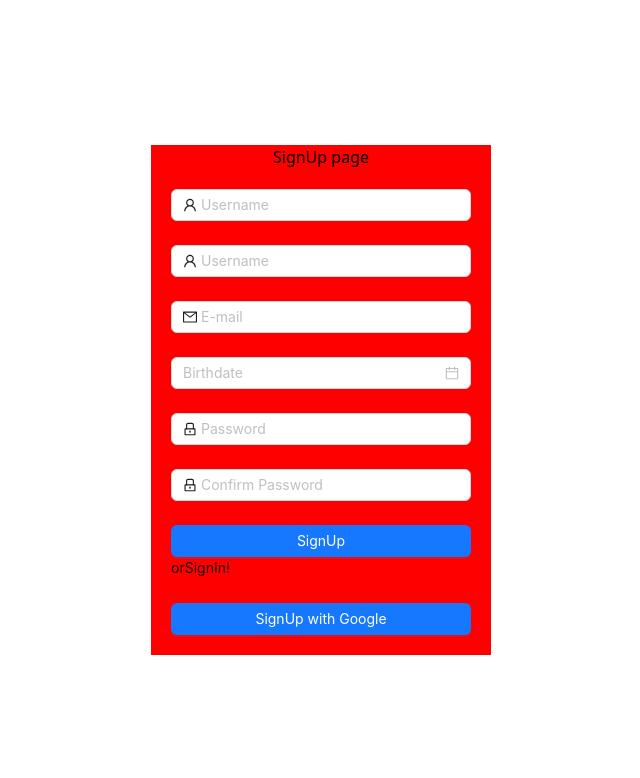
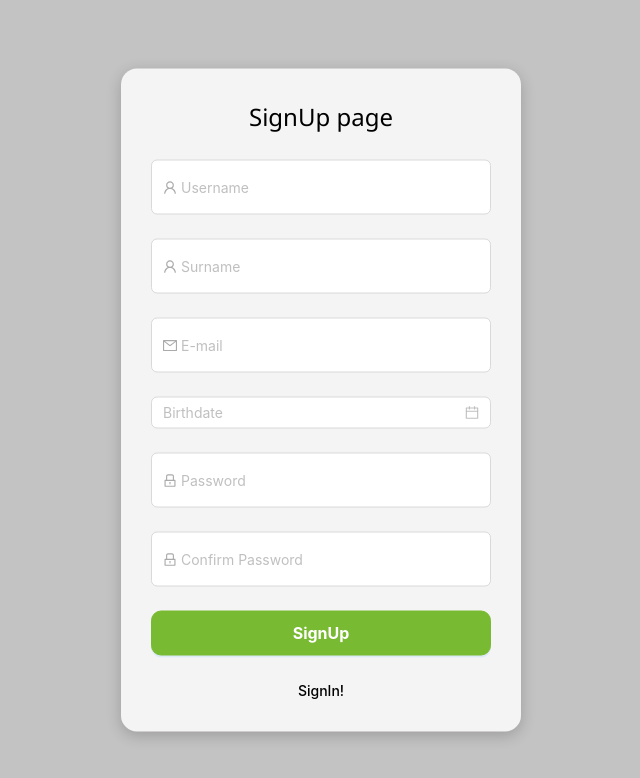
Before and after one commit to flexxdarker/Rozetka_API, a React (Vite) app in the folder RozetkaReactTs/: page /signup in a window 1280 px wide. Shown: the top 778 px of the page, without its empty margins (319-959 px from the left). Built offline with nearby package versions, Linux system fonts and the light colour scheme.

Commit message:
login appearance update

```diff
--- /dev/null
+++ b/RozetkaReactTs/src/components/auth/GoogleLoginButton.css
@@ -0,0 +1,24 @@
+.google-login-btn {
+    width: 100%;
+    border-radius: 8px;
+    border: 1px solid #8bc34a;
+    color: #555;
+    font-weight: 500;
+    display: flex;
+    align-items: center;
+    justify-content: center;
+    background-color: #ffffff;
+    margin-top: 10px;
+    padding: 8px;
+}
+
+.google-login-btn:hover {
+    background-color: #f0f9e8;
+    border-color: #7cb342;
+    color: #333;
+}
+
+.google-login-btn .anticon {
+    font-size: 18px;
+    margin-right: 8px;
+}
--- /dev/null
+++ b/RozetkaReactTs/src/components/auth/SignIn.css
@@ -0,0 +1,90 @@
+body {
+    background-color: #8f8d8d86;
+    font-family: 'Segoe UI', sans-serif;
+  }
+
+.signin-container,
+.signin-container h1,
+.signin-container a,
+.signup-link,
+.signup-link a {
+  color: #000 !important;
+}
+
+  .signin-container {
+    background-color: #f5f4f4;
+    border-radius: 16px;
+    box-shadow: 0 4px 15px rgba(0,0,0,0.2);
+    padding: 30px;
+    width: 400px;
+    margin: auto;
+    position: absolute;
+    top: 50%;
+    left: 50%;
+    transform: translate(-50%, -50%);
+    display: flex;
+    flex-direction: column;
+  }
+
+  .signin-container h1 {
+    text-align: center;
+    margin-bottom: 25px;
+    color: #fff;
+    font-size: 24px;
+  }
+
+  .ant-input {
+    height: 45px;
+    border-radius: 10px;
+  }
+
+  .ant-input-prefix {
+    color: #aaa;
+  }
+
+  .ant-btn-primary {
+    background-color: #78ba32;
+    border-color: #78ba32;
+    font-weight: bold;
+    border-radius: 10px;
+    height: 45px;
+    font-size: 16px;
+  }
+
+  .ant-btn-primary:hover {
+    background-color: #67a22b !important;
+    border-color: #67a12f !important;
+  }
+
+  .signup-link {
+    text-align: center;
+    margin-top: 15px;
+    color: #aaa;
+  }
+
+  .signup-link a {
+    color: #78ba32;
+  }
+
+  .signin-form a {
+    color: #aaa;
+  }
+
+  .google-login-btn-wrapper {
+    width: 100%;
+    margin-top: 15px;
+  }
+
+  .google-login-btn-wrapper button {
+    width: 100%;
+    border-radius: 10px;
+    border: 1px solid #78ba32;
+    color: #000;
+    background-color: #f9f9f9;
+    font-weight: 500;
+    height: 45px;
+  }
+
+  .google-login-btn-wrapper button:hover {
+    background-color: #eef9e1;
+  }
--- a/RozetkaReactTs/src/components/auth/SignIn.tsx
+++ b/RozetkaReactTs/src/components/auth/SignIn.tsx
@@ -1,27 +1,21 @@
 import React from 'react';
-import { LockOutlined, UserOutlined } from '@ant-design/icons';
+import { GoogleOutlined, LockOutlined, UserOutlined } from '@ant-design/icons';
 import { Button, Form, Input, Flex, type FormProps, message } from 'antd';
 import { Link, useNavigate } from "react-router-dom";
 import { ILoginModel } from "../../models/accountsModel.ts";
 import { AccountsService } from "../../services/accountsService.ts";
 import { TokenService } from "../../services/tokenService.ts";
-import { useGoogleLogin } from '@react-oauth/google';
 import { GoogleOAuthProvider } from '@react-oauth/google';
-import GoogleLoginButton from "./GoogleLoginButton.tsx"; // Додаємо імпорт
-
-import { GoogleOutlined } from '@ant-design/icons';
+import GoogleLoginButton from "./GoogleLoginButton.tsx";
+import './SignIn.css';
 
 const SignIn: React.FC = () => {
   const navigate = useNavigate();
-    const remember = React.useRef(false);
-
 
   const onFinish: FormProps<ILoginModel>['onFinish'] = async (values) => {
-        console.log('Form values:', { ...values });
     try {
       const res = await AccountsService.login(values);
       TokenService.save(res.data);
-
       if (res.status === 200) {
         message.success("Ви успішно увійшли в свій акаунт");
         navigate("/");
@@ -29,80 +23,25 @@ const SignIn: React.FC = () => {
         message.warning("Помилка авторизації");
       }
     } catch (error: any) {
-            console.error("Помилка при авторизації:", error);
       message.error("Помилка входу");
     }
   };
 
-    const onFinishFailed: FormProps<ILoginModel>['onFinishFailed'] = (errorInfo) => {
-        console.log('Failed:', errorInfo);
+  const onLoginGoogleResult = (tokenGoogle: string) => {
+    console.log("google token", tokenGoogle);
   };
 
-    // Функція для авторизації через Google
-    // const glLogin = useGoogleLogin({
-    //     onSuccess: async (tokenResponse) => {
-    //         console.log('Google Token Response:', tokenResponse);
-    //
-    //         try {
-    //             const result = await AccountsService.googleLogin({
-    //                 token: tokenResponse.access_token,
-    //                 remember: remember.current,
-    //             });
-    //
-    //             if (result.status === 200) {
-    //                 message.success("Ви успішно увійшли в свій акаунт");
-    //                 navigate("/");
-    //             } else {
-    //                 console.error('Помилка авторизації через Google:', result.data);
-    //                 if (result.status === 403) {
-    //                     message.error("Підтвердіть свій Email для завершення авторизації");
-    //                 } else {
-    //                     message.error(`Помилка авторизації: ${result.statusText}`);
-    //                 }
-    //             }
-    //
-    //         } catch (error: any) {
-    //             console.error('Помилка авторизації через Google:', error);
-    //             message.error("Не вдалося авторизуватися через Google");
-    //
-    //             if (error.response && error.response.data) {
-    //                 console.error('Помилка від сервера:', error.response.data);
-    //                 message.error(`Помилка сервера: ${error.response.data.message}`);
-    //             }
-    //         }
-    //     }
-    // });
+  const CLIENT_ID = '234334407358-8tdcpdrksc7d9o6mv3gkm7tcnpfdg4q4.apps.googleusercontent.com';
 
-
-    const onLoginGoogleResult = (tokenGoogle:string) => {
-        console.log("google token", tokenGoogle);
-    }
-
-    const CLIENT_ID = '234334407358-8tdcpdrksc7d9o6mv3gkm7tcnpfdg4q4.apps.googleusercontent.com';
   return (
     <GoogleOAuthProvider clientId={CLIENT_ID}>
-        <div style={{
-            minWidth: "300px",
-            maxWidth: "fit-content",
-            height: "fit-content",
-            backgroundColor: "blue",
-            alignItems: "center",
-            margin: "auto",
-            display: 'flex',
-            flexDirection: 'column',
-            position: "absolute",
-            left: 0,
-            right: 0,
-            top: 0,
-            bottom: 0
-        }}>
+      <div className="signin-container">
         <h1>SignIn page</h1>
         <Form
           name="login"
           initialValues={{ remember: true }}
-                style={{ maxWidth: 360, margin: "20px", width: "300px" }}
+          className="signin-form"
           onFinish={onFinish}
-                onFinishFailed={onFinishFailed}
         >
           <Form.Item
             name="email"
@@ -119,7 +58,7 @@ const SignIn: React.FC = () => {
           </Form.Item>
 
           <Form.Item>
-                    <Flex justify="space-between" align="center">
+            <Flex justify="center">
               <a href="">Forgot password</a>
             </Flex>
           </Form.Item>
@@ -128,12 +67,12 @@ const SignIn: React.FC = () => {
             <Button block type="primary" htmlType="submit">
               SignIn
             </Button>
-                    or
+            <div className="signup-link">
               <Link to="/signup">SignUp!</Link>
+            </div>
           </Form.Item>
 
           <GoogleLoginButton icon={<GoogleOutlined />} title='Увійти з Google' onLogin={onLoginGoogleResult} />
-
         </Form>
       </div>
     </GoogleOAuthProvider>
--- /dev/null
+++ b/RozetkaReactTs/src/components/auth/SignUp.css
@@ -0,0 +1,98 @@
+body {
+  background-color: #8f8d8d86;
+  font-family: 'Segoe UI', sans-serif;
+}
+
+.signin-container,
+.signin-container h1,
+.signin-container a,
+.signup-link,
+.signup-link a {
+  color: #000 !important;
+}
+
+.signin-container {
+  background-color: #f5f4f4;
+  border-radius: 16px;
+  box-shadow: 0 4px 15px rgba(0,0,0,0.2);
+  padding: 30px;
+  width: 400px;
+  margin: auto;
+  position: absolute;
+  top: 50%;
+  left: 50%;
+  transform: translate(-50%, -50%);
+  display: flex;
+  flex-direction: column;
+}
+
+.signin-container h1 {
+  text-align: center;
+  margin-bottom: 25px;
+  color: #333;
+  font-size: 24px;
+}
+
+.ant-input {
+  height: 45px;
+  border-radius: 10px;
+}
+
+.ant-input-prefix {
+  color: #aaa;
+}
+
+.ant-btn-primary {
+  background-color: #78ba32;
+  border-color: #78ba32;
+  font-weight: bold;
+  border-radius: 10px;
+  height: 45px;
+  font-size: 16px;
+}
+
+.ant-btn-primary:hover {
+  background-color: #67a22b !important;
+  border-color: #67a12f !important;
+}
+
+.signup-link {
+  display: flex;
+  justify-content: center;
+  margin-top: 15px;
+  color: #aaa;
+}
+
+.signup-link a {
+  color: #78ba32;
+  font-weight: 500;
+  text-decoration: none;
+}
+
+.signup-link a:hover {
+  color: #67a22b;
+  text-decoration: underline;
+}
+
+.signin-form a {
+  color: #aaa;
+}
+
+.google-login-btn-wrapper {
+  width: 100%;
+  margin-top: 15px;
+}
+
+.google-login-btn-wrapper button {
+  width: 100%;
+  border-radius: 10px;
+  border: 1px solid #78ba32;
+  color: #000;
+  background-color: #f9f9f9;
+  font-weight: 500;
+  height: 45px;
+}
+
+.google-login-btn-wrapper button:hover {
+  background-color: #eef9e1;
+}
--- a/RozetkaReactTs/src/components/auth/SignUp.tsx
+++ b/RozetkaReactTs/src/components/auth/SignUp.tsx
@@ -1,6 +1,5 @@
 import React from 'react';
 import {Button, Form, Input, FormProps, DatePicker, message} from 'antd';
-// import { Select, Button, Checkbox, Form, Input, FormProps } from 'antd';
 import {LockOutlined, UserOutlined, MailOutlined} from "@ant-design/icons";
 import {Link, useNavigate} from "react-router-dom";
 import {IRegisterModel} from "../../models/accountsModel.ts";
@@ -8,113 +7,87 @@ import {AccountsService} from "../../services/accountsService.ts";
 import utc from 'dayjs/plugin/utc';
 import dayjs from 'dayjs';
 import {TokenService} from "../../services/tokenService.ts";
-
+import './SignUp.css';
 dayjs.extend(utc);
-
-
-// const { Option } = Select;
 
 const SignUp: React.FC = () => {
 
     const navigate = useNavigate();
 
     const onFinish: FormProps<IRegisterModel>['onFinish'] = async (values) => {
-        console.log('Form values:', {...values}); // Обробка відправки форми з додатковими даними редактора
+        console.log('Form values:', {...values});
 
         const selectedDate = values.birthdate;
         const utcDate = dayjs(selectedDate).utc().format()
 
-
-        console.log(utcDate)
+        console.log(utcDate);
         console.log('Form values:', {...values, birthdate: utcDate});
 
+        try {
             const res = await AccountsService.register({...values, birthdate: utcDate});
             TokenService.save(res.data);
-        if (res.status == 200) {
-            message.success("register success");
+            if (res.status === 200) {
+                message.success("Register success");
                 navigate('/');
             } else {
-            message.warning("Warning");
+                message.warning("Warning: Something went wrong.");
+            }
+        } catch (error) {
+            message.error("An error occurred during registration.");
         }
     };
-
-    // const onFinishFailed: FormProps<FieldTypeSignUp>['onFinishFailed'] = (errorInfo) => {
-    //     console.log('Failed:', errorInfo);
-    // };
 
     const GoogleSignUp = () => {
         console.log('Google SignUp');
     };
 
-
     return (
-        <>
-            <div style={{
-                minWidth: "300px",
-                maxWidth: "fit-content",
-                height: "fit-content",
-                backgroundColor: "red",
-                alignItems: "center",
-                margin: "auto",
-                display: 'flex',
-                flexDirection: 'column',
-                position: "absolute",
-                left: 0,
-                right: 0,
-                top: 0,
-                bottom: 0
-            }}>
+        <div className="signin-container">
             <h1>SignUp page</h1>
             <Form
                 name="login"
                 initialValues={{remember: true}}
-                    style={{maxWidth: 360, margin: "20px", width: "300px"}}
                 onFinish={onFinish}
-                    // onFinishFailed={onFinishFailed}
             >
                 <Form.Item
                     name="name"
                     rules={[{required: true, message: 'Please input your User name!'}]}
                 >
-                        <Input prefix={<UserOutlined/>} placeholder="Username"/>
+                    <Input prefix={<UserOutlined />} placeholder="Username" />
                 </Form.Item>
 
                 <Form.Item
                     name="surname"
                     rules={[{required: true, message: 'Please input your User surname!'}]}
                 >
-                        <Input prefix={<UserOutlined/>} placeholder="Username"/>
+                    <Input prefix={<UserOutlined />} placeholder="Surname" />
                 </Form.Item>
 
                 <Form.Item
                     name="email"
-                        rules={[{required: true, message: 'Please input your E-mail!'},
-                            {type: 'email', message: 'The input is not valid E-mail!',}
+                    rules={[
+                        {required: true, message: 'Please input your E-mail!'},
+                        {type: 'email', message: 'The input is not valid E-mail!'}
                     ]}
                 >
-                        <Input prefix={<MailOutlined/>} placeholder="E-mail"/>
+                    <Input prefix={<MailOutlined />} placeholder="E-mail" />
                 </Form.Item>
-
-                    {/*<Form.Item*/}
-                    {/*    name="phoneNumber"*/}
-                    {/*    rules={[{ required: true, message: 'Please input your phone number!' }]}*/}
-                    {/*>*/}
-                    {/*    <Input addonBefore={prefixSelector} style={{ width: '100%' }} placeholder="Phone Number"/>*/}
-                    {/*</Form.Item>*/}
 
                 <Form.Item
                     name="birthdate"
                     rules={[{required: true, message: 'Please input your birthdate!'}]}
                 >
-                        <DatePicker format={'YYYY-MM-DD'} style={{ width: '100%' }} placeholder="Birthdate"/>
+                    <DatePicker format={'YYYY-MM-DD'} style={{width: '100%'}} placeholder="Birthdate" />
                 </Form.Item>
 
                 <Form.Item
                     name="password"
-                        rules={[{required: true, message: 'Please input your Password!'},
-                            {min: 8, message: 'Password must be at least 8 characters long!'}]}
+                    rules={[
+                        {required: true, message: 'Please input your Password!'},
+                        {min: 8, message: 'Password must be at least 8 characters long!'}
+                    ]}
                 >
-                        <Input prefix={<LockOutlined/>} type="password" placeholder="Password"/>
+                    <Input prefix={<LockOutlined />} type="password" placeholder="Password" />
                 </Form.Item>
 
                 <Form.Item
@@ -122,44 +95,30 @@ const SignUp: React.FC = () => {
                     dependencies={['password']}
                     hasFeedback
                     rules={[
-                            {
-                                required: true,
-                                message: 'Please confirm your password!',
-                            },
+                        {required: true, message: 'Please confirm your password!'},
                         ({getFieldValue}) => ({
                             validator(_, value) {
                                 if (!value || getFieldValue('password') === value) {
                                     return Promise.resolve();
                                 }
-                                    return Promise.reject(new Error('The new password that you entered do not match!'));
+                                return Promise.reject(new Error('The passwords do not match!'));
                             },
                         }),
                     ]}
                 >
-                        <Input prefix={<LockOutlined/>} type="password" placeholder="Confirm Password"/>
+                    <Input prefix={<LockOutlined />} type="password" placeholder="Confirm Password" />
                 </Form.Item>
-
-                    {/*<Form.Item>*/}
-                    {/*    <Form.Item name="remember" valuePropName="checked" noStyle>*/}
-                    {/*        <Checkbox>Remember me</Checkbox>*/}
-                    {/*    </Form.Item>*/}
-                    {/*</Form.Item>*/}
 
                 <Form.Item>
                     <Button block type="primary" htmlType="submit">
                         SignUp
                     </Button>
-                        or
-                        {/*<a href="">Register now!</a>*/}
+                </Form.Item>
+                    <div className="signup-link">
                  <Link to="/signin">SignIn!</Link>
-                    </Form.Item>
-
-                    <Button block type="primary" htmlType="button" onClick={GoogleSignUp}>
-                        SignUp with Google
-                    </Button>
+                </div>
             </Form>
         </div>
-        </>
     );
 };
 
```
Also changed, not shown: RozetkaReactTs/src/components/auth/GoogleLoginButton.tsx (+13 -17 lines), package.json (+7 -1 lines), 1 other file (tests, documents, lock files or other folders). Lines whose indentation alone changed are shown as unchanged.
